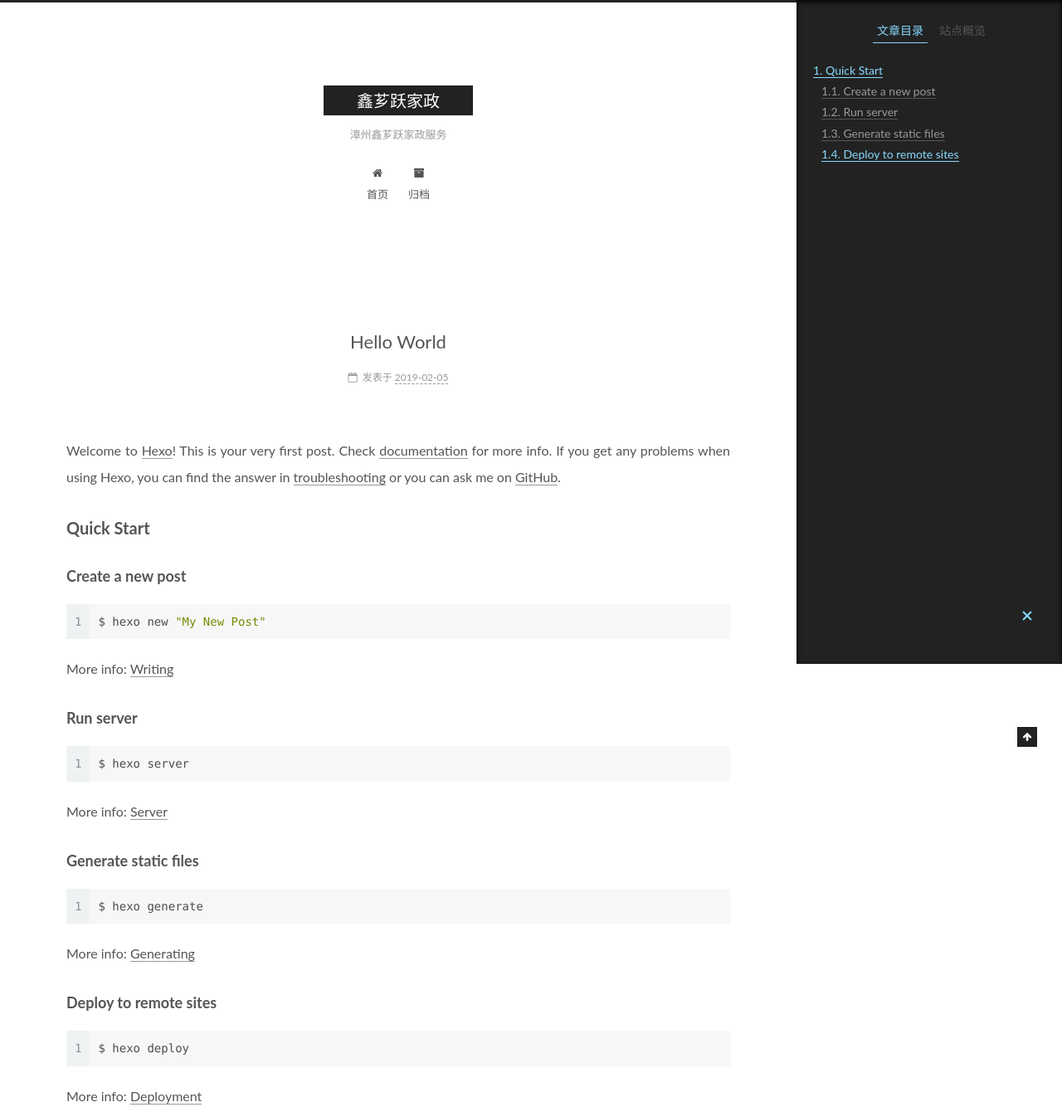
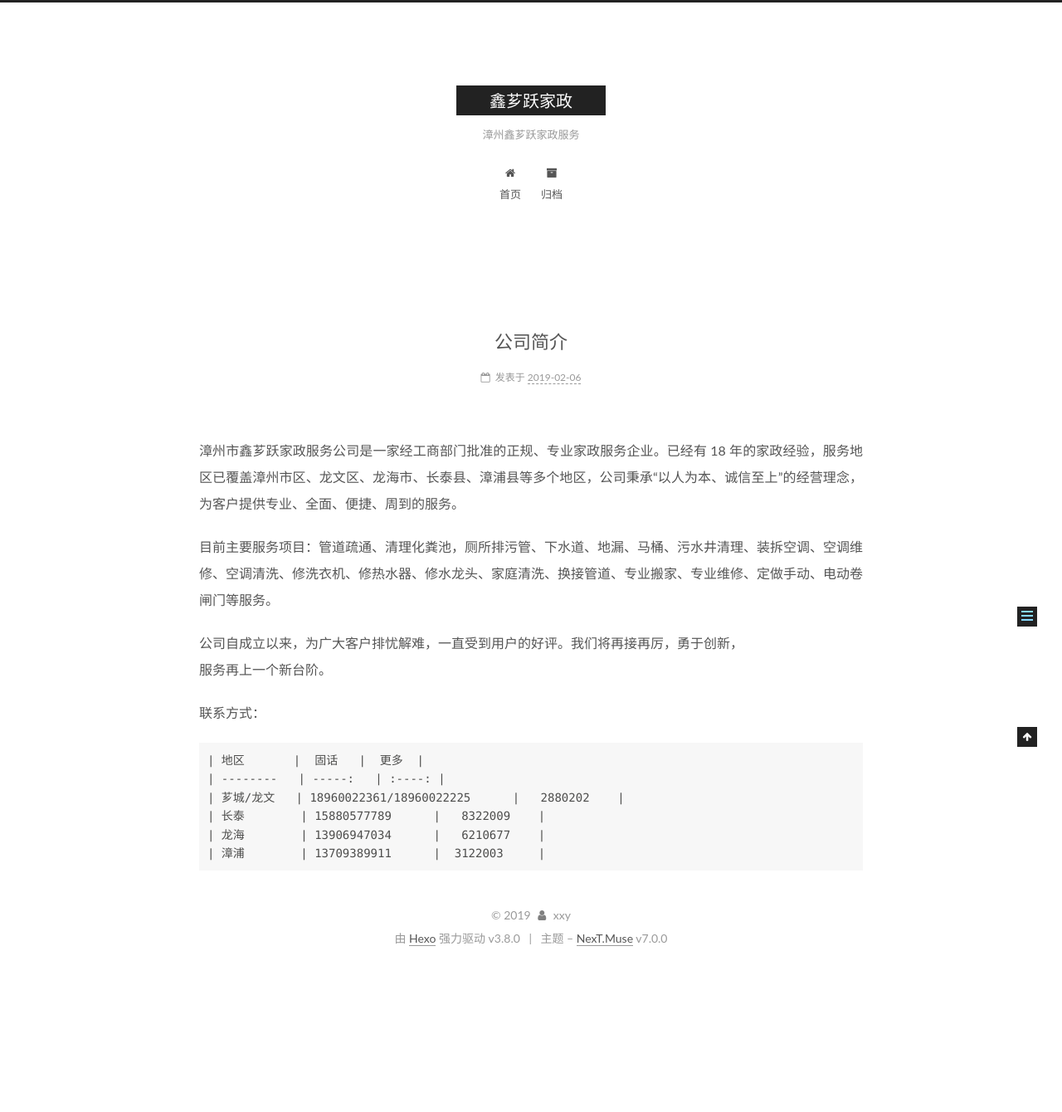
Before and after one commit to amoshere/amoshere.github.io, a plain HTML site: page 2019/02/06/hello-world/index.html in a window 1280 px wide. Shown: the top 1340 px of the page at 83% size. After the commit the page ends 1165 px from the top, so only its background shows below. Drawn offline with Linux system fonts and the light colour scheme.

Commit message:
Site updated: 2019-02-06 12:56:30

```diff
--- a/2019/02/05/hello-world/index.html
+++ b/2019/02/06/hello-world/index.html
@@ -96,25 +96,25 @@
 
 
 
-  <meta name="description" content="Welcome to Hexo! This is your very first post. Check documentation for more info. If you get any problems when using Hexo, you can find the answer in troubleshooting or you can ask me on GitHub. Quick">
+  <meta name="description" content="漳州市鑫芗跃家政服务公司是一家经工商部门批准的正规、专业家政服务企业。已经有 18 年的家政经验，服务地区已覆盖漳州市区、龙文区、龙海市、长泰县、漳浦县等多个地区，公司秉承“以人为本、诚信至上”的经营理念，为客户提供专业、全面、便捷、周到的服务。 目前主要服务项目：管道疏通、清理化粪池，厕所排污管、下水道、地漏、马桶、污水井清理、装拆空调、空调维修、空调清洗、修洗衣机、修热水器、修水龙头、家庭清">
 <meta name="keywords" content="漳州家政,漳州疏通管道,漳州清理化粪池,漳州卷闸门,疏通管道,化粪池">
 <meta property="og:type" content="article">
-<meta property="og:title" content="Hello World">
-<meta property="og:url" content="http://yoursite.com/2019/02/05/hello-world/index.html">
+<meta property="og:title" content="公司简介">
+<meta property="og:url" content="http://yoursite.com/2019/02/06/hello-world/index.html">
 <meta property="og:site_name" content="鑫芗跃家政">
-<meta property="og:description" content="Welcome to Hexo! This is your very first post. Check documentation for more info. If you get any problems when using Hexo, you can find the answer in troubleshooting or you can ask me on GitHub. Quick">
+<meta property="og:description" content="漳州市鑫芗跃家政服务公司是一家经工商部门批准的正规、专业家政服务企业。已经有 18 年的家政经验，服务地区已覆盖漳州市区、龙文区、龙海市、长泰县、漳浦县等多个地区，公司秉承“以人为本、诚信至上”的经营理念，为客户提供专业、全面、便捷、周到的服务。 目前主要服务项目：管道疏通、清理化粪池，厕所排污管、下水道、地漏、马桶、污水井清理、装拆空调、空调维修、空调清洗、修洗衣机、修热水器、修水龙头、家庭清">
 <meta property="og:locale" content="zh-CN">
-<meta property="og:updated_time" content="2019-02-05T14:39:40.699Z">
+<meta property="og:updated_time" content="2019-02-06T04:55:56.970Z">
 <meta name="twitter:card" content="summary">
-<meta name="twitter:title" content="Hello World">
-<meta name="twitter:description" content="Welcome to Hexo! This is your very first post. Check documentation for more info. If you get any problems when using Hexo, you can find the answer in troubleshooting or you can ask me on GitHub. Quick">
+<meta name="twitter:title" content="公司简介">
+<meta name="twitter:description" content="漳州市鑫芗跃家政服务公司是一家经工商部门批准的正规、专业家政服务企业。已经有 18 年的家政经验，服务地区已覆盖漳州市区、龙文区、龙海市、长泰县、漳浦县等多个地区，公司秉承“以人为本、诚信至上”的经营理念，为客户提供专业、全面、便捷、周到的服务。 目前主要服务项目：管道疏通、清理化粪池，厕所排污管、下水道、地漏、马桶、污水井清理、装拆空调、空调维修、空调清洗、修洗衣机、修热水器、修水龙头、家庭清">
 
 
 
 
 
 
-  <link rel="canonical" href="http://yoursite.com/2019/02/05/hello-world/">
+  <link rel="canonical" href="http://yoursite.com/2019/02/06/hello-world/">
 
 
 
@@ -124,7 +124,7 @@
   };
 </script>
 
-  <title>Hello World | 鑫芗跃家政</title>
+  <title>公司简介 | 鑫芗跃家政</title>
 
 
 
@@ -293,7 +293,7 @@
 
 
   <div class="post-block">
-    <link itemprop="mainEntityOfPage" href="http://yoursite.com/2019/02/05/hello-world/">
+    <link itemprop="mainEntityOfPage" href="http://yoursite.com/2019/02/06/hello-world/">
 
     <span hidden itemprop="author" itemscope="" itemtype="http://schema.org/Person">
       <meta itemprop="name" content="xxy">
@@ -310,7 +310,7 @@
 
 
 
-          <h1 class="post-title" itemprop="name headline">Hello World
+          <h1 class="post-title" itemprop="name headline">公司简介
 
 
 
@@ -336,7 +336,7 @@
 
 
 
-              <time title="创建时间：2019-02-05 22:39:40" itemprop="dateCreated datePublished" datetime="2019-02-05T22:39:40+08:00">2019-02-05</time>
+              <time title="创建时间：2019-02-06 12:55:56" itemprop="dateCreated datePublished" datetime="2019-02-06T12:55:56+08:00">2019-02-06</time>
 
 
 
@@ -371,16 +371,17 @@
 
 
 
-        <p>Welcome to <a href="https://hexo.io/" target="_blank" rel="noopener">Hexo</a>! This is your very first post. Check <a href="https://hexo.io/docs/" target="_blank" rel="noopener">documentation</a> for more info. If you get any problems when using Hexo, you can find the answer in <a href="https://hexo.io/docs/troubleshooting.html" target="_blank" rel="noopener">troubleshooting</a> or you can ask me on <a href="https://github.com/hexojs/hexo/issues" target="_blank" rel="noopener">GitHub</a>.</p>
-<h2 id="Quick-Start"><a href="#Quick-Start" class="headerlink" title="Quick Start"></a>Quick Start</h2><h3 id="Create-a-new-post"><a href="#Create-a-new-post" class="headerlink" title="Create a new post"></a>Create a new post</h3><figure class="highlight bash"><table><tr><td class="gutter"><pre><span class="line">1</span><br></pre></td><td class="code"><pre><span class="line">$ hexo new <span class="string">"My New Post"</span></span><br></pre></td></tr></table></figure>
-<p>More info: <a href="https://hexo.io/docs/writing.html" target="_blank" rel="noopener">Writing</a></p>
-<h3 id="Run-server"><a href="#Run-server" class="headerlink" title="Run server"></a>Run server</h3><figure class="highlight bash"><table><tr><td class="gutter"><pre><span class="line">1</span><br></pre></td><td class="code"><pre><span class="line">$ hexo server</span><br></pre></td></tr></table></figure>
-<p>More info: <a href="https://hexo.io/docs/server.html" target="_blank" rel="noopener">Server</a></p>
-<h3 id="Generate-static-files"><a href="#Generate-static-files" class="headerlink" title="Generate static files"></a>Generate static files</h3><figure class="highlight bash"><table><tr><td class="gutter"><pre><span class="line">1</span><br></pre></td><td class="code"><pre><span class="line">$ hexo generate</span><br></pre></td></tr></table></figure>
-<p>More info: <a href="https://hexo.io/docs/generating.html" target="_blank" rel="noopener">Generating</a></p>
-<h3 id="Deploy-to-remote-sites"><a href="#Deploy-to-remote-sites" class="headerlink" title="Deploy to remote sites"></a>Deploy to remote sites</h3><figure class="highlight bash"><table><tr><td class="gutter"><pre><span class="line">1</span><br></pre></td><td class="code"><pre><span class="line">$ hexo deploy</span><br></pre></td></tr></table></figure>
-<p>More info: <a href="https://hexo.io/docs/deployment.html" target="_blank" rel="noopener">Deployment</a></p>
-
+        <p> 漳州市鑫芗跃家政服务公司是一家经工商部门批准的正规、专业家政服务企业。已经有 18 年的家政经验，服务地区已覆盖漳州市区、龙文区、龙海市、长泰县、漳浦县等多个地区，公司秉承“以人为本、诚信至上”的经营理念，为客户提供专业、全面、便捷、周到的服务。</p>
+<p>目前主要服务项目：管道疏通、清理化粪池，厕所排污管、下水道、地漏、马桶、污水井清理、装拆空调、空调维修、空调清洗、修洗衣机、修热水器、修水龙头、家庭清洗、换接管道、专业搬家、专业维修、定做手动、电动卷闸门等服务。</p>
+<p>公司自成立以来，为广大客户排忧解难，一直受到用户的好评。我们将再接再厉，勇于创新，<br>服务再上一个新台阶。 </p>
+<p>联系方式：</p>
+<pre><code>| 地区       |  固话   |  更多  |
+| --------   | -----:   | :----: |
+| 芗城/龙文   | 18960022361/18960022225      |   2880202    |
+| 长泰        | 15880577789      |   8322009    |
+| 龙海        | 13906947034      |   6210677    |
+| 漳浦        | 13709389911      |  3122003     |
+</code></pre>
 
     </div>
 
@@ -447,17 +448,8 @@
 
 
 
-        <ul class="sidebar-nav motion-element">
-          <li class="sidebar-nav-toc sidebar-nav-active" data-target="post-toc-wrap">
-            文章目录
-          </li>
-          <li class="sidebar-nav-overview" data-target="site-overview-wrap">
-            站点概览
-          </li>
-        </ul>
 
-
-      <div class="site-overview-wrap sidebar-panel">
+      <div class="site-overview-wrap sidebar-panel sidebar-panel-active">
         <div class="site-overview">
           <div class="site-author motion-element" itemprop="author" itemscope="" itemtype="http://schema.org/Person">
 
@@ -501,23 +493,6 @@
         </div>
       </div>
 
-
-      <!--noindex-->
-        <div class="post-toc-wrap motion-element sidebar-panel sidebar-panel-active">
-          <div class="post-toc">
-
-
-
-
-
-
-
-              <div class="post-toc-content"><ol class="nav"><li class="nav-item nav-level-2"><a class="nav-link" href="#Quick-Start"><span class="nav-number">1.</span> <span class="nav-text">Quick Start</span></a><ol class="nav-child"><li class="nav-item nav-level-3"><a class="nav-link" href="#Create-a-new-post"><span class="nav-number">1.1.</span> <span class="nav-text">Create a new post</span></a></li><li class="nav-item nav-level-3"><a class="nav-link" href="#Run-server"><span class="nav-number">1.2.</span> <span class="nav-text">Run server</span></a></li><li class="nav-item nav-level-3"><a class="nav-link" href="#Generate-static-files"><span class="nav-number">1.3.</span> <span class="nav-text">Generate static files</span></a></li><li class="nav-item nav-level-3"><a class="nav-link" href="#Deploy-to-remote-sites"><span class="nav-number">1.4.</span> <span class="nav-text">Deploy to remote sites</span></a></li></ol></li></ol></div>
-
-
-          </div>
-        </div>
-      <!--/noindex-->
 
 
 
--- a/css/main.css
+++ b/css/main.css
@@ -1895,7 +1895,7 @@ pre .javascript .function {
   width: 4px;
   height: 4px;
   border-radius: 50%;
-  background: #1b3613;
+  background: #830477;
 }
 .links-of-blogroll {
   font-size: 13px;
```
Also changed, not shown: archives/2019/02/index.html (+4 -4 lines), archives/2019/index.html (+4 -4 lines), archives/index.html (+4 -4 lines), index.html (+14 -13 lines).
